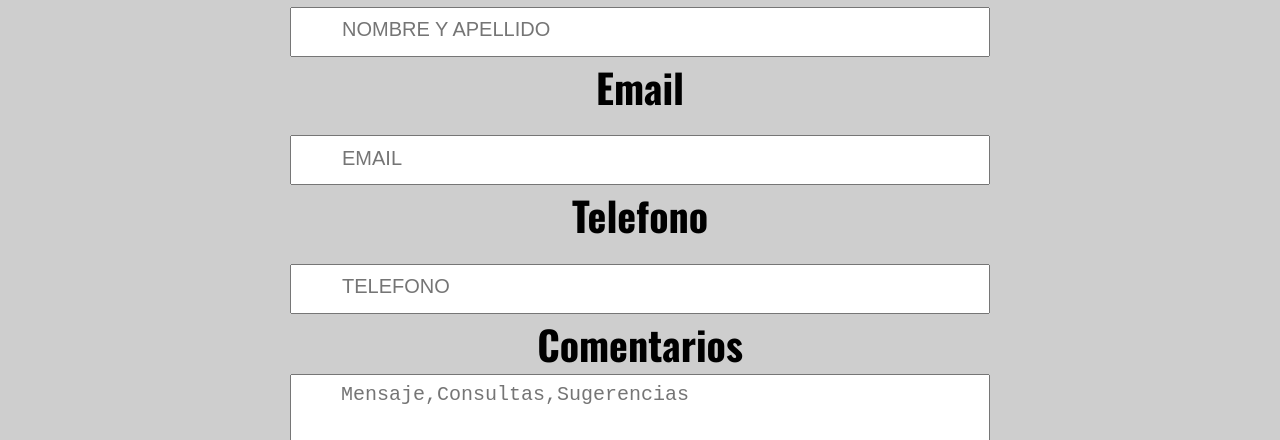
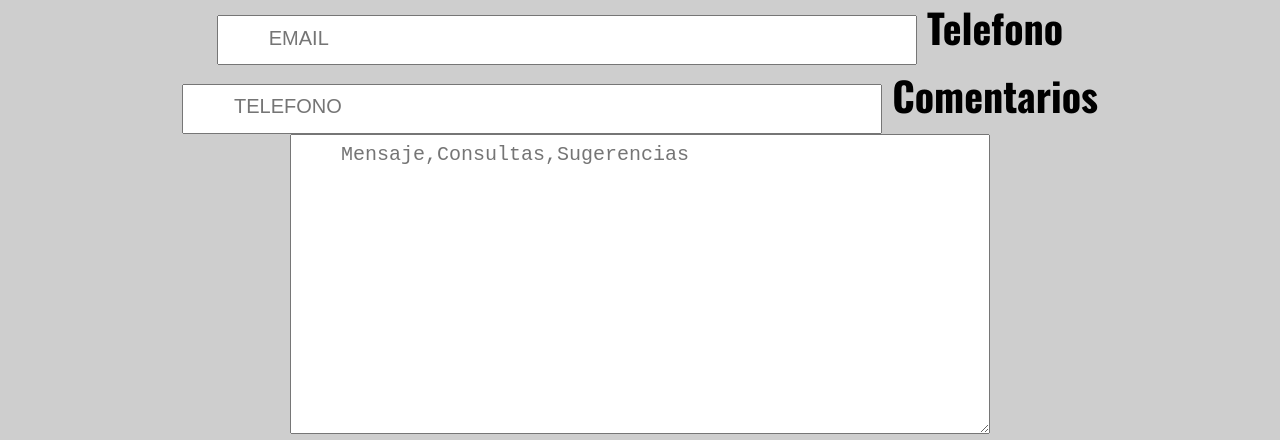
Before and after one commit to MarceloB94/proyecto-final, a plain HTML site: page pages/contacto.html in a window 1280 px wide. Shown: the part 229-669 px from the top of the page. Drawn offline with nearby package versions, Linux system fonts and the light colour scheme.

Commit message:
formulario con flexbox-grid

```diff
--- a/pages/contacto.html
+++ b/pages/contacto.html
@@ -38,14 +38,15 @@
     <!-- Cierre de Fila de Navegacion -->
 
     <form action="">
-        <label for="Nombre">Nombre</label><br>
-        <input type="text" class="field" placeholder="NOMBRE Y APELLIDO"><br>
-        <label for="Email">Email</label><br>
-        <input type="text" class="field" placeholder="EMAIL"><br>
-        <label for="Telefono">Telefono </label><br>
-        <input type="text" class="field" placeholder="TELEFONO"><br>
-        <label for="comentarios">Comentarios</label><br>
-        <textarea class="field" placeholder="Mensaje,Consultas,Sugerencias"></textarea><br>
+        <section class ="formulario">
+        <label for="Nombre">Nombre</label>
+        <input type="text" class="field" placeholder="NOMBRE Y APELLIDO">
+        <label for="Email">Email</label>
+        <input type="text" class="field" placeholder="EMAIL">
+        <label for="Telefono">Telefono </label>
+        <input type="text" class="field" placeholder="TELEFONO">
+        <label for="comentarios">Comentarios</label>
+        <textarea class="field" placeholder="Mensaje,Consultas,Sugerencias"></textarea>
 
     <p>Provincia</p>
     <select name="letra" class="field" id="letra">
@@ -55,13 +56,13 @@
         <option value="Santa Fe">Santa Fe</option>
         <option value="San Luis">San Luis</option>
     </select>
-        <br>  <h3>¿Contacto Inmediato?</h3>
-            <input type="checkbox" name="acepta" value="1"><br>
+            <h3>¿Contacto Inmediato?</h3>
+            <input type="checkbox" name="acepta" value="1">
 
 
     <input type="submit" class="botonform" value="Enviar">
     </form>
-
+</section>
 </body>
 <!-- inicio de footer -->
 <footer class="text-center">
```
